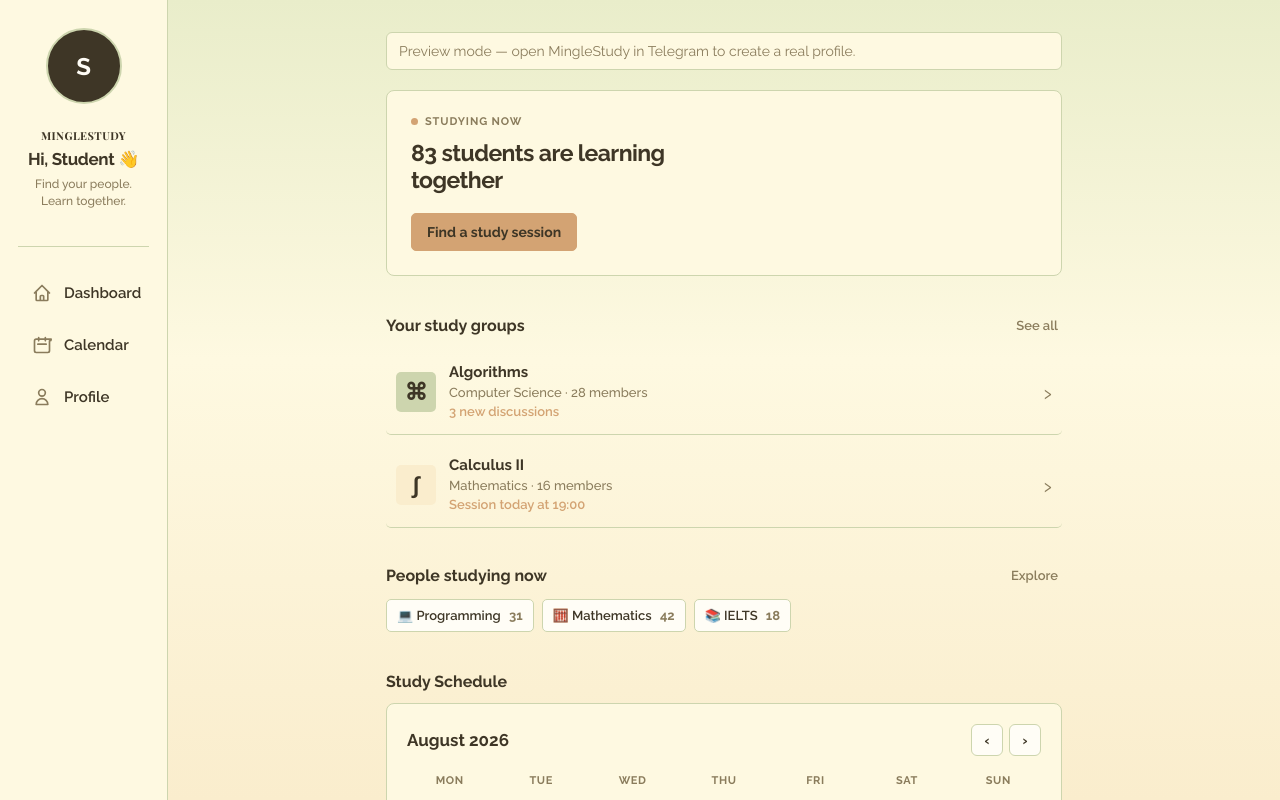
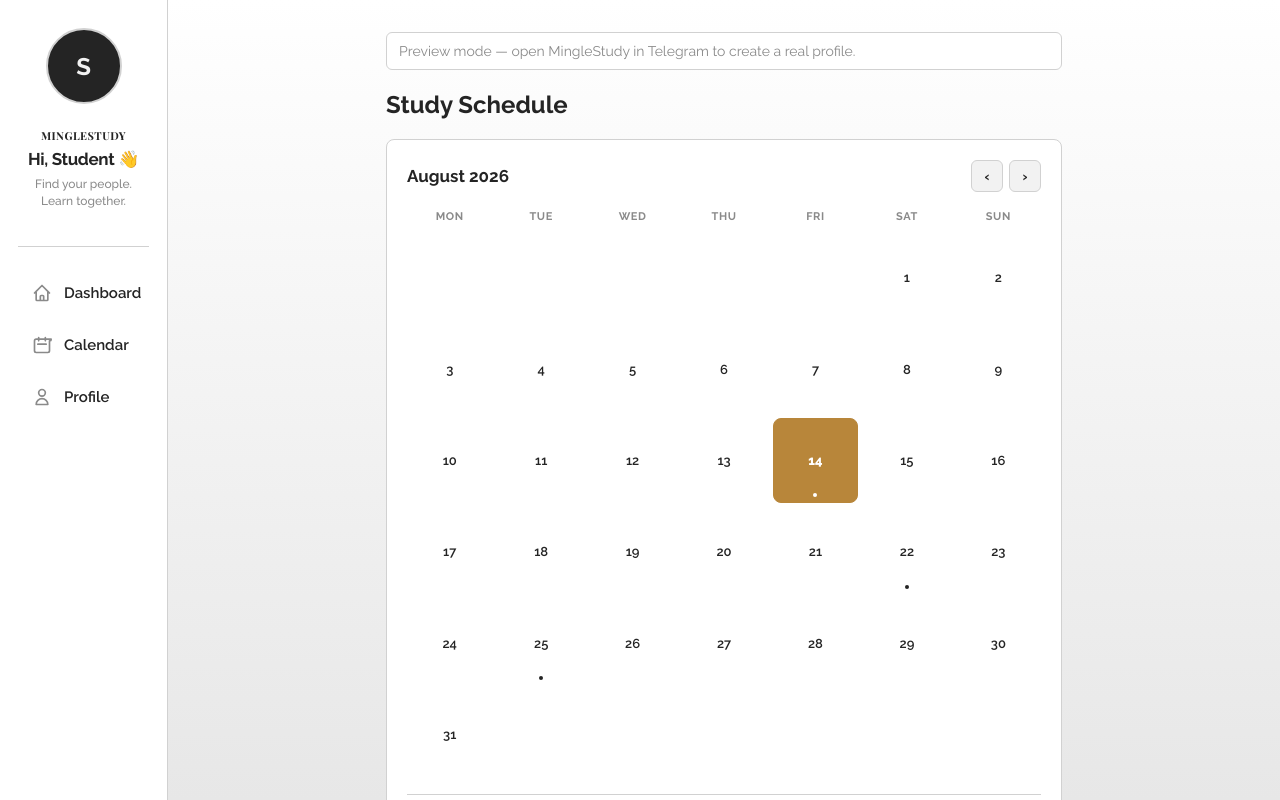
Before and after one commit to Morafin/MingleStudy-backend, a React (Vite) app in the folder frontend/: page / in a window 1280 px wide. Shown: the top 800 px of the page. Built offline with nearby package versions, Linux system fonts and the light colour scheme; no server answers.

Commit message:
feat: add /api/groups/mine endpoint for university-based groups

```diff
--- a/frontend/src/App.tsx
+++ b/frontend/src/App.tsx
@@ -1,19 +1,14 @@
 import { useEffect, useMemo, useState } from "react";
 import Sidebar from "./components/Sidebar";
 import ProfileForm from "./components/ProfileForm";
-import StudyHero from "./components/StudyHero";
-import StudyGroups from "./components/StudyGroups";
-import PeopleStudying from "./components/PeopleStudying";
-import StudyCalendar from "./components/StudyCalendar"; // <--- Added
+import StudyCalendar from "./components/StudyCalendar";
 import { getMyProfile, type StudentProfile } from "./data/profileApi";
 
 // Modular CSS imports replacing dashboard.css
 import "./styles/global.css";
 import "./styles/sidebar.css";
-import "./styles/hero.css";
-import "./styles/study-groups.css";
 import "./styles/profile-form.css";
-import "./styles/calendar.css"; // <--- Added
+import "./styles/calendar.css";
 
 interface TelegramWebApp {
   ready: () => void;
@@ -104,9 +99,6 @@ function App() {
         {sidebar}
         <main className="app">
           {!isTelegram && <p className="preview-banner">Preview mode — open MingleStudy in Telegram to create a real profile.</p>}
-          <StudyHero />
-          <StudyGroups />
-          <PeopleStudying />
           <StudyCalendar />
         </main>
       </div>
--- a/frontend/src/components/PeopleStudying.tsx
+++ /dev/null
@@ -1,22 +0,0 @@
-import { activeSubjects } from "../data/dashboardData";
-
-function PeopleStudying() {
-    return (
-        <section>
-            <div className="section-heading">
-                <h2>People studying now</h2>
-                <button className="text-button">Explore</button>
-            </div>
-
-            <div className="subjects">
-                {activeSubjects.map((subject) => (
-                    <button key={subject.label}>
-                        {subject.label} <b>{subject.count}</b>
-                    </button>
-                ))}
-            </div>
-        </section>
-    );
-}
-
-export default PeopleStudying;
--- a/frontend/src/components/StudyGroups.tsx
+++ /dev/null
@@ -1,30 +0,0 @@
-import { studyGroups } from "../data/dashboardData";
-
-function StudyGroups() {
-    return (
-        <section>
-            <div className="section-heading">
-                <h2>Your study groups</h2>
-                <button className="text-button">See all</button>
-            </div>
-
-            {studyGroups.map((group) => (
-                <article className="group-card" key={group.name}>
-                    <div className={`group-icon ${group.colorClass}`}>{group.icon}</div>
-
-                    <div className="group-content">
-                        <h3>{group.name}</h3>
-                        <p>
-                            {group.course} · {group.members} members
-                        </p>
-                        <span>{group.update}</span>
-                    </div>
-
-                    <span className="chevron">›</span>
-                </article>
-            ))}
-        </section>
-    );
-}
-
-export default StudyGroups;
--- a/frontend/src/components/StudyHero.tsx
+++ /dev/null
@@ -1,16 +0,0 @@
-function StudyHero() {
-    return (
-        <section className="hero">
-            <p>
-                <span className="live-dot" />
-                STUDYING NOW
-            </p>
-
-            <h2>83 students are learning together</h2>
-
-            <button className="primary-button">Find a study session</button>
-        </section>
-    );
-}
-
-export default StudyHero;
--- a/frontend/src/data/dashboardData.ts
+++ /dev/null
@@ -1,24 +0,0 @@
-export const studyGroups = [
-    {
-        name: "Algorithms",
-        course: "Computer Science",
-        members: 28,
-        update: "3 new discussions",
-        icon: "⌘",
-        colorClass: "blue",
-    },
-    {
-        name: "Calculus II",
-        course: "Mathematics",
-        members: 16,
-        update: "Session today at 19:00",
-        icon: "∫",
-        colorClass: "purple",
-    },
-];
-
-export const activeSubjects = [
-    { label: "💻 Programming", count: 31 },
-    { label: "🧮 Mathematics", count: 42 },
-    { label: "📚 IELTS", count: 18 },
-];
--- a/frontend/src/styles/global.css
+++ b/frontend/src/styles/global.css
@@ -1,19 +1,19 @@
 @import url("https://fonts.googleapis.com/css2?family=Playfair+Display:wght@600;700&family=Raleway:wght@400;500;600;700;800&display=swap");
 
 :root {
-    /* Warm sage-and-caramel palette */
-    --bg-top: #e9edca;
-    --bg-mid: #fef9e1;
-    --bg-bottom: #faedcd;
-    --card: #fef9e1;
-    --card-alt: #fffdf6;
-    --ink: #3e3626;
-    --ink-soft: #8a7c5c;
-    --line: #cdd5ae;
-    --sage: #cdd5ae;
-    --tan: #faedcd;
-    --accent: #d3a373;
-    --accent-ink: #3e3626;
+    /* Grayscale palette */
+    --bg-top: #ffffff;
+    --bg-mid: #f4f4f4;
+    --bg-bottom: #e7e7e7;
+    --card: #ffffff;
+    --card-alt: #f2f2f2;
+    --ink: #242424;
+    --ink-soft: #8a8a8a;
+    --line: #d1d1d1;
+    --sage: #d1d1d1;
+    --tan: #e7e7e7;
+    --accent: #b8863a;
+    --accent-ink: #ffffff;
 
     color: var(--ink);
     background: var(--bg-mid);
@@ -52,9 +52,7 @@ button {
 }
 
 /* Base Headings & Typography */
-.header,
-.section-heading,
-.group-card {
+.header, .section-heading, .group-card {
     display: flex;
     align-items: center;
 }
@@ -116,8 +114,7 @@ h1 {
 }
 
 /* Shared Status & Banner Styling */
-.status-message,
-.preview-banner {
+.status-message, .preview-banner {
     color: var(--ink-soft);
     font-size: 14px;
 }
--- a/frontend/src/styles/hero.css
+++ /dev/null
@@ -1,58 +0,0 @@
-.hero {
-    margin-bottom: 38px;
-    padding: 24px;
-    border: 1px solid var(--line);
-    border-radius: 8px;
-    background: var(--card);
-}
-
-.hero p {
-    display: flex;
-    gap: 7px;
-    align-items: center;
-    margin-bottom: 11px;
-    color: var(--ink-soft);
-    font-size: 11px;
-    font-weight: 700;
-    letter-spacing: 0.08em;
-}
-
-.live-dot {
-    width: 7px;
-    height: 7px;
-    border-radius: 50%;
-    background: var(--accent);
-}
-
-.hero h2 {
-    max-width: 350px;
-    margin-bottom: 20px;
-    color: var(--ink);
-    font-size: 23px;
-    font-weight: 700;
-    letter-spacing: -0.025em;
-}
-
-.primary-button {
-    border: 1px solid var(--accent);
-    border-radius: 5px;
-    padding: 10px 15px;
-    color: var(--accent-ink);
-    background: var(--accent);
-    font-size: 14px;
-    font-weight: 700;
-    transition: background 0.15s ease, border-color 0.15s ease;
-}
-
-.primary-button:hover:not(:disabled) {
-    filter: brightness(0.95);
-}
-
-.primary-button:disabled {
-    cursor: wait;
-    opacity: 0.65;
-}
-
-.primary-button:active:not(:disabled) {
-    transform: scale(0.96);
-}
--- a/frontend/src/styles/sidebar.css
+++ b/frontend/src/styles/sidebar.css
@@ -100,6 +100,8 @@
 }
 
 .nav-item {
+    --nav-accent: #8eb69b;
+
     display: flex;
     align-items: center;
     gap: 12px;
@@ -112,10 +114,19 @@
     font-size: 15px;
     font-weight: 600;
     text-align: left;
+    transition: transform 0.15s cubic-bezier(0.4, 0, 0.2, 1),
+    background-color 0.15s ease,
+    color 0.15s ease;
 }
 
 .nav-item:hover {
-    background: var(--card-alt);
+    background: color-mix(in srgb, var(--nav-accent) 18%, transparent);
+    color: var(--nav-accent);
+}
+
+.nav-item:active {
+    transform: scale(0.92);
+    background: color-mix(in srgb, var(--nav-accent) 28%, transparent);
 }
 
 .home-icon {
@@ -123,8 +134,9 @@
     height: 20px;
     flex-shrink: 0;
     color: var(--ink-soft);
+    transition: color 0.15s ease;
 }
 
 .nav-item:hover .home-icon {
-    color: var(--ink);
+    color: var(--nav-accent);
 }
--- a/frontend/src/styles/study-groups.css
+++ /dev/null
@@ -1,108 +0,0 @@
-section {
-    margin-bottom: 36px;
-}
-
-.section-heading {
-    justify-content: space-between;
-    margin-bottom: 12px;
-}
-
-.section-heading h2 {
-    margin: 0;
-    color: var(--ink);
-    font-size: 16px;
-    font-weight: 700;
-}
-
-.text-button {
-    border: 0;
-    padding: 4px;
-    color: var(--ink-soft);
-    background: transparent;
-    font-size: 13px;
-    font-weight: 600;
-}
-
-.group-card {
-    gap: 13px;
-    margin-bottom: 7px;
-    padding: 14px 10px;
-    border-bottom: 1px solid var(--line);
-    border-radius: 5px;
-}
-
-.group-icon {
-    display: grid;
-    width: 40px;
-    height: 40px;
-    flex: 0 0 40px;
-    place-items: center;
-    border-radius: 5px;
-    font-size: 23px;
-    font-weight: 700;
-}
-
-.blue {
-    color: var(--ink);
-    background: var(--sage);
-}
-
-.purple {
-    color: var(--ink);
-    background: var(--tan);
-}
-
-.group-content {
-    flex: 1;
-}
-
-.group-content h3 {
-    margin-bottom: 4px;
-    color: var(--ink);
-    font-size: 15px;
-    font-weight: 700;
-}
-
-.group-content p,
-.group-content span {
-    margin: 0;
-    color: var(--ink-soft);
-    font-size: 13px;
-    font-weight: 500;
-}
-
-.group-content span {
-    display: inline-block;
-    margin-top: 4px;
-    color: var(--accent);
-    font-weight: 600;
-}
-
-.chevron {
-    color: var(--ink-soft);
-    font-size: 25px;
-}
-
-.subjects {
-    display: flex;
-    gap: 8px;
-    overflow-x: auto;
-    padding-bottom: 4px;
-}
-
-.subjects button {
-    flex: 0 0 auto;
-    border: 1px solid var(--line);
-    border-radius: 5px;
-    padding: 8px 10px;
-    color: var(--ink);
-    background: var(--card-alt);
-    font-size: 13px;
-    font-weight: 600;
-}
-
-.subjects b {
-    margin-left: 5px;
-    color: var(--ink-soft);
-    font-weight: 700;
-}
```
Also changed, not shown: 2 other files (tests, documents, lock files or other folders).
